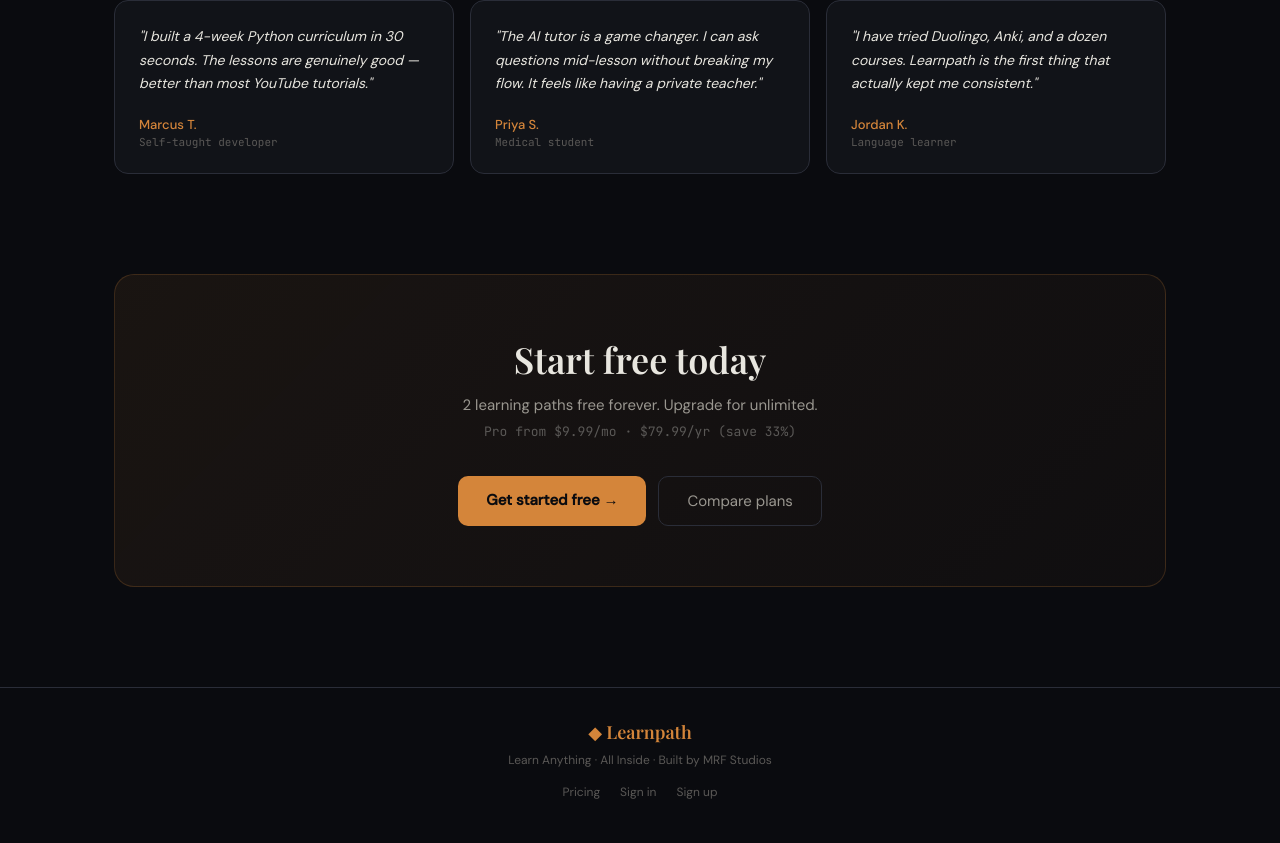
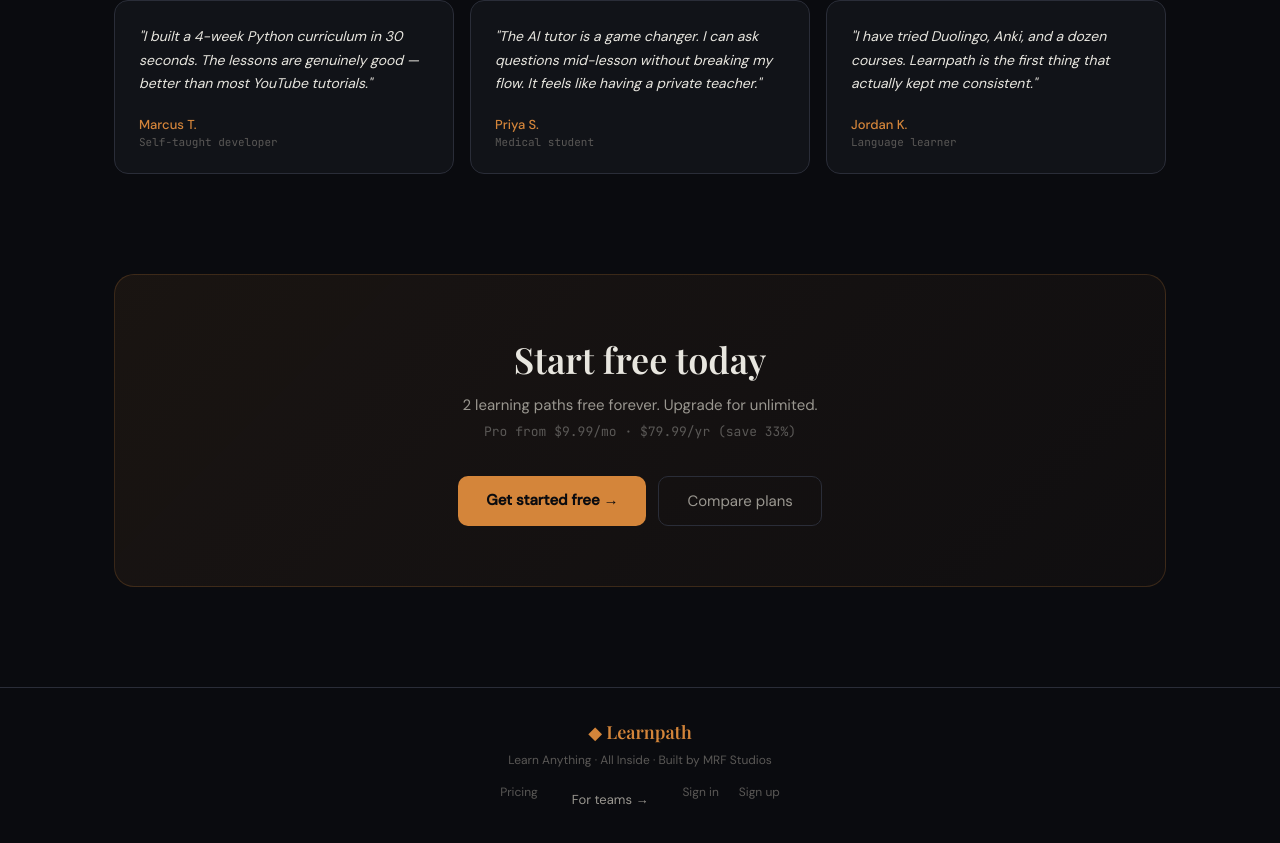
Before and after one commit to BBRC777/learnpath, a Next.js app: page / in a window 1280 px wide. Shown: the part 2324-3167 px from the top of the page. Built offline with nearby package versions, Linux system fonts and the light colour scheme; no server answers; a web font is replaced by a local one.

Commit message:
feat: for teams nav link

```diff
--- a/app/landing.tsx
+++ b/app/landing.tsx
@@ -164,6 +164,7 @@ export default function LandingPage() {
         <div style={{ fontSize: 12, color: 'var(--text3)', marginBottom: 16 }}>Learn Anything · All Inside · Built by MRF Studios</div>
         <div style={{ display: 'flex', gap: 20, justifyContent: 'center' }}>
           <Link href="/pricing" style={{ fontSize: 12, color: 'var(--text3)', textDecoration: 'none' }}>Pricing</Link>
+          <Link href="/pricing" style={{ padding: '7px 14px', borderRadius: 7, color: 'var(--text2)', fontSize: 13, textDecoration: 'none', fontFamily: "'DM Sans', sans-serif" }}>For teams →</Link>
           <Link href="/auth" style={{ fontSize: 12, color: 'var(--text3)', textDecoration: 'none' }}>Sign in</Link>
           <Link href="/auth" style={{ fontSize: 12, color: 'var(--text3)', textDecoration: 'none' }}>Sign up</Link>
         </div>
```
